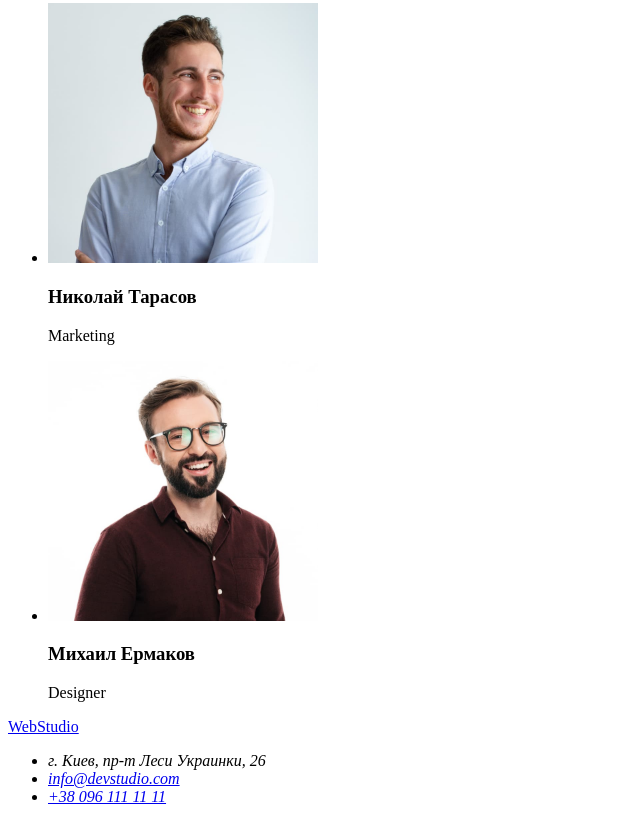
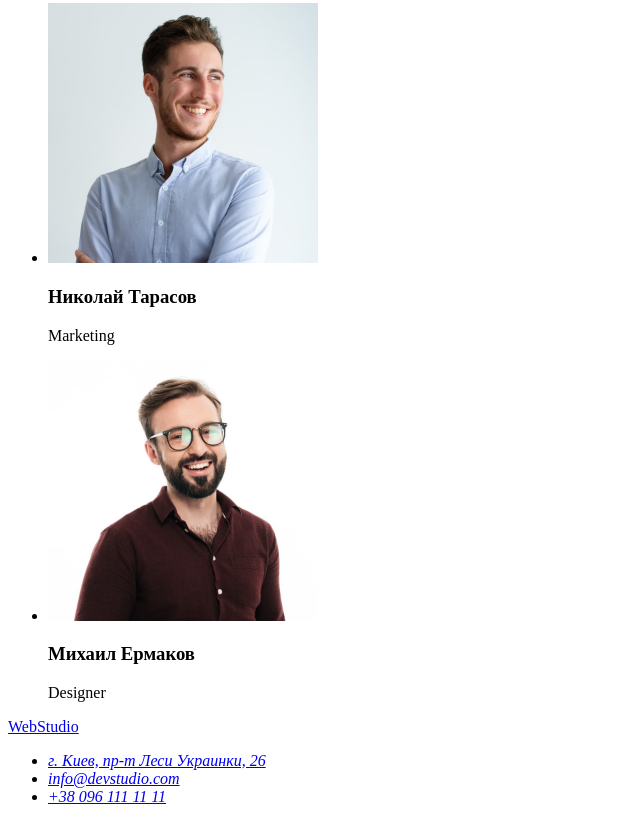
Before and after one commit to sofyaomelyanyk/goit-markup-hw-01, a plain HTML site: page index.html in a window 1280 px wide. Shown: the part 2333-3155 px from the top of the page, without its empty margins (0-640 px from the left). Drawn offline with Linux system fonts and the light colour scheme.

Commit message:
add address

```diff
--- a/index.html
+++ b/index.html
@@ -110,7 +110,8 @@
 
       <address>
          <ul>
-            <li>г. Киев, пр-т Леси Украинки, 26</li>
+            <li><a href="https://goo.gl/maps/piqngm7oDQpEDh6u6" target="_blank" rel="noopener nofollow noreferrer">г.
+                  Киев, пр-т Леси Украинки, 26</a></li>
             <li> <a href="mailto:info@devstudio.com">info@devstudio.com</a></li>
             <li><a href="tel:+380961111111">+38 096 111 11 11</a></li>
          </ul>
```
